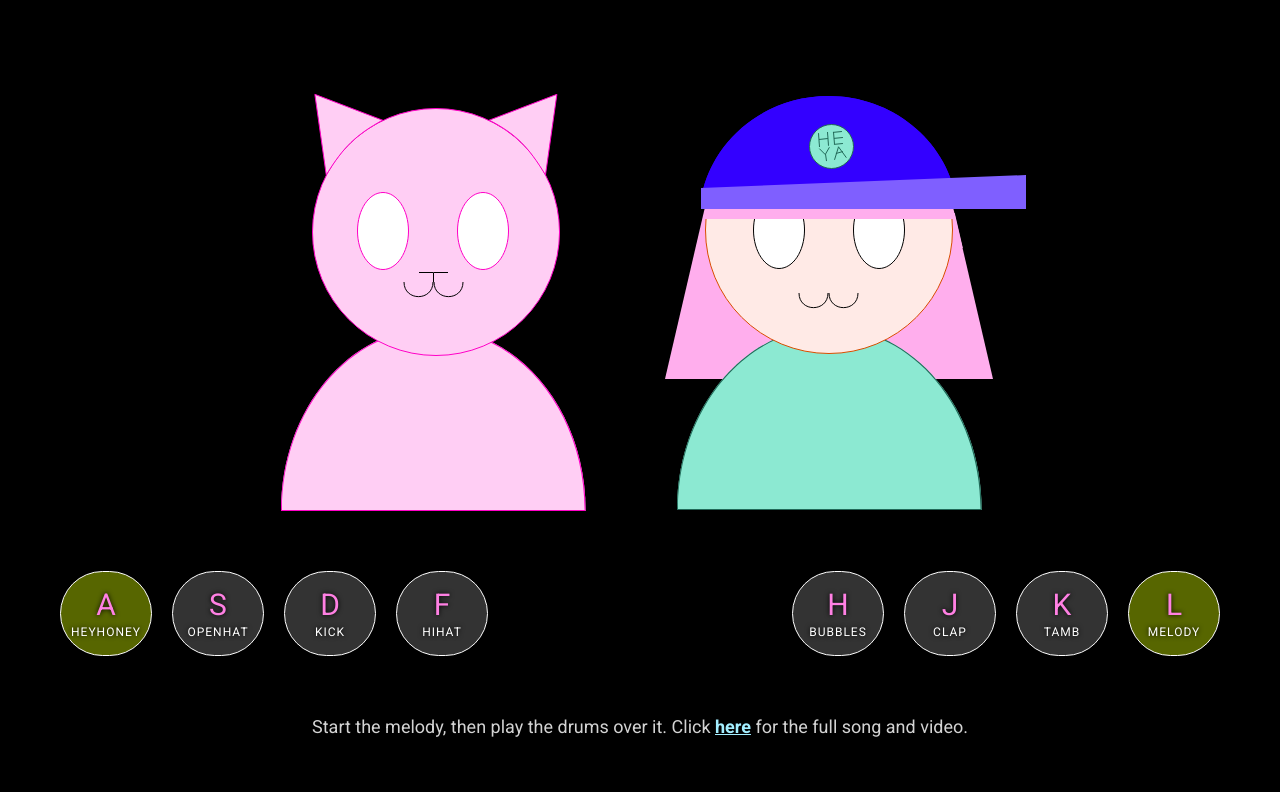
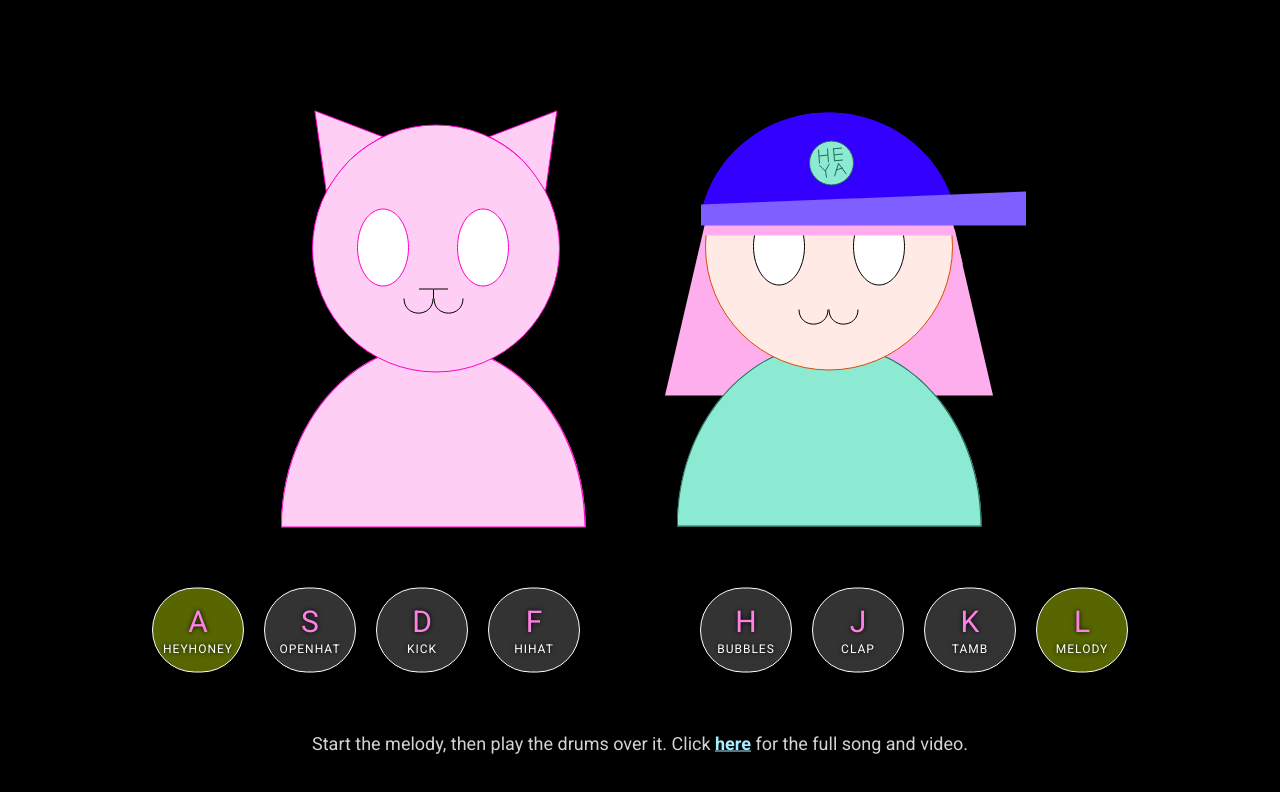
Before and after one commit to Heyabird/heya_drum_kit, a plain HTML site: page index.html in a window 1280 px wide. Drawn offline with Linux system fonts and the light colour scheme.

Commit message:
center content no matter what screen size

```diff
--- a/style.css
+++ b/style.css
@@ -17,6 +17,11 @@ p {
 .content {
   /* background: url('milk_video.png') bottom center; */
   background-size: 100%;
+  position: fixed;
+  top: 50%;
+  left: 50%;
+  /* bring your own prefixes */
+  transform: translate(-50%, -50%);
 }
 
 #flexbox {
```
